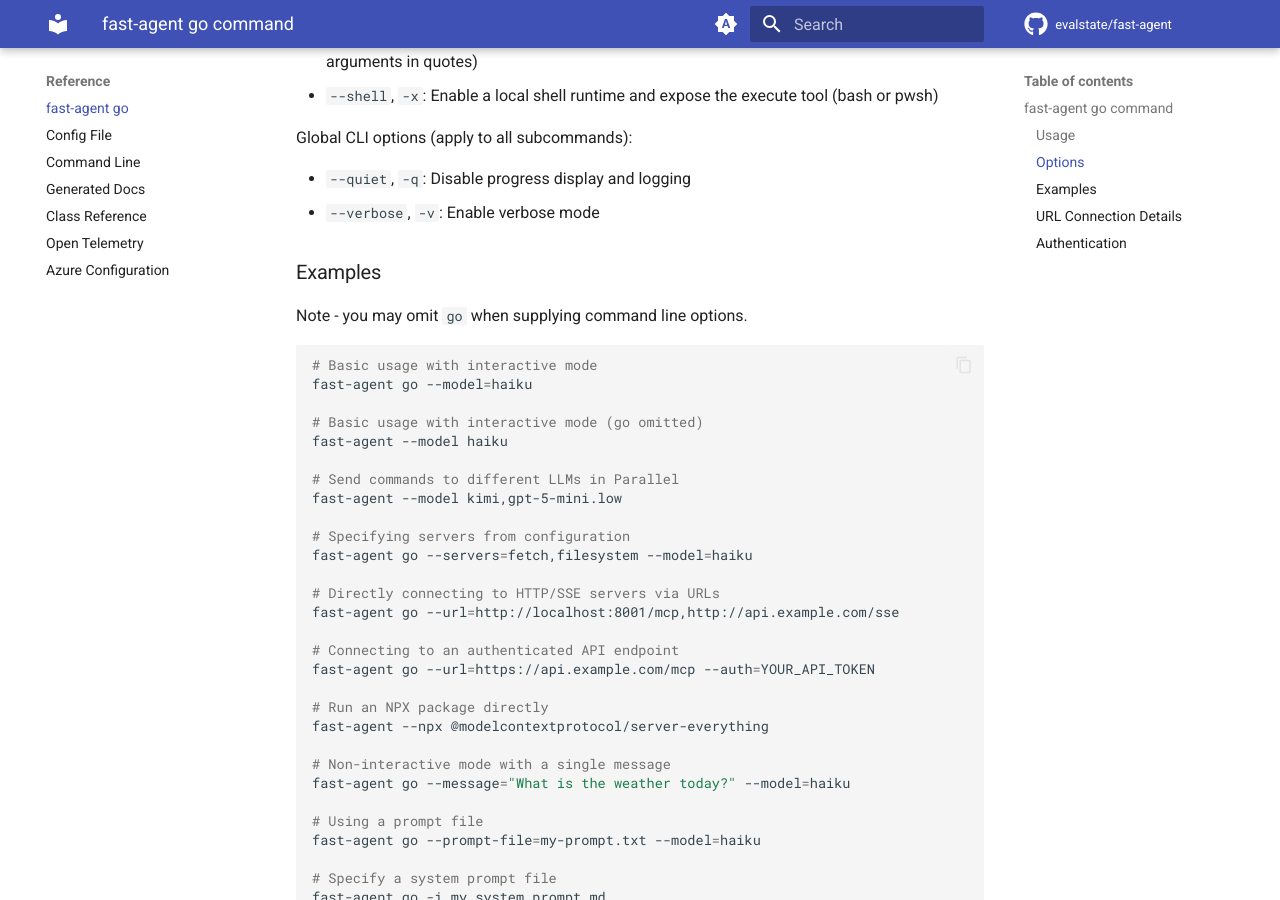
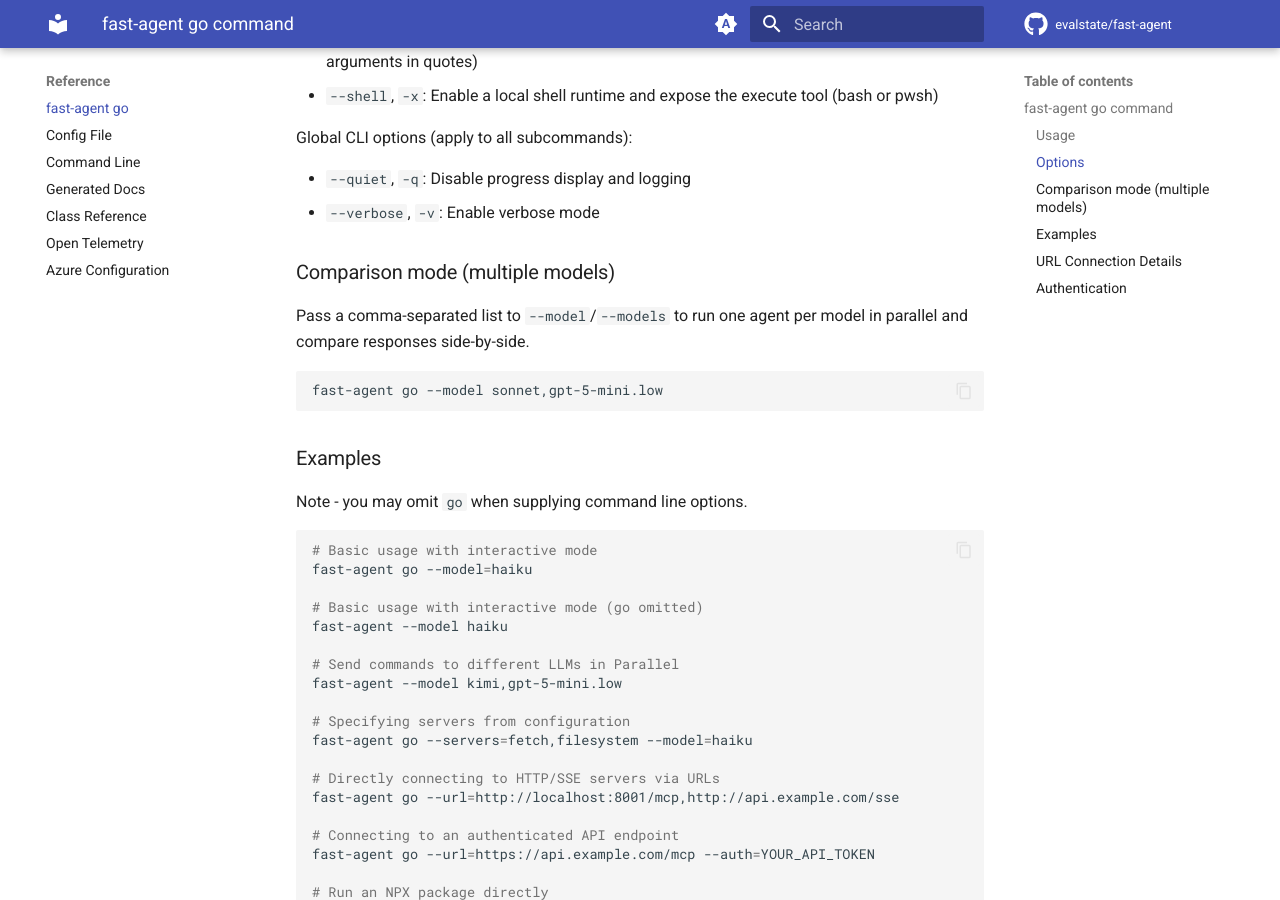
Before and after one commit to evalstate/fast-agent-docs, an MkDocs documentation site: the page built from docs/ref/go_command.md, in a window 1280 px wide and 900 px high, scrolled down 1153 px. Built offline with MkDocs 1.6.1 and Material for MkDocs 9.7.7, drawn with Linux system fonts in a browser that asks for light colours; comment, search, counter and statistics services are not loaded.

Commit message:
docs: add comparison mode section

````diff
--- a/docs/ref/go_command.md
+++ b/docs/ref/go_command.md
@@ -36,6 +36,14 @@
 
 - `--quiet`, `-q`: Disable progress display and logging
 - `--verbose`, `-v`: Enable verbose mode
+
+### Comparison mode (multiple models)
+
+Pass a comma-separated list to `--model`/`--models` to run one agent per model in parallel and compare responses side-by-side.
+
+```bash
+fast-agent go --model sonnet,gpt-5-mini.low
+```
 
 ### Examples
 
````
